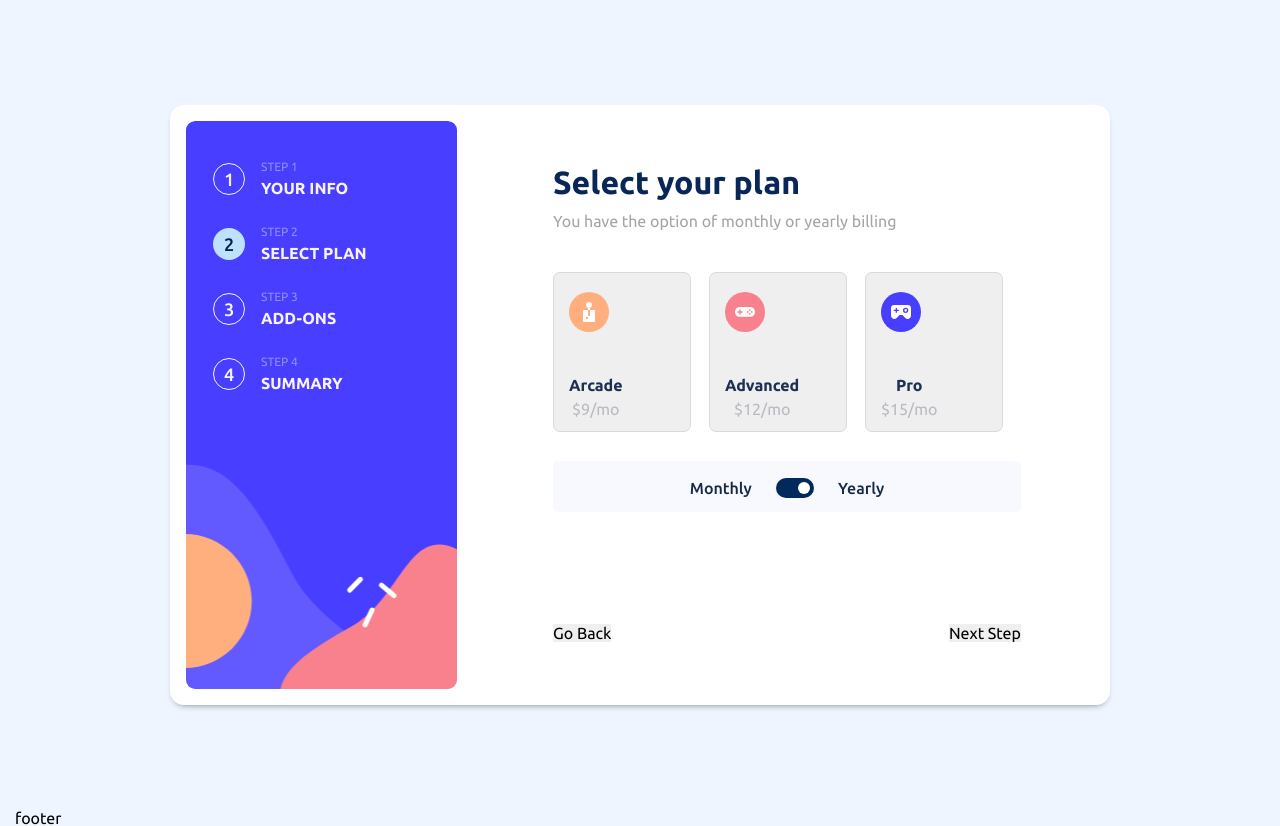
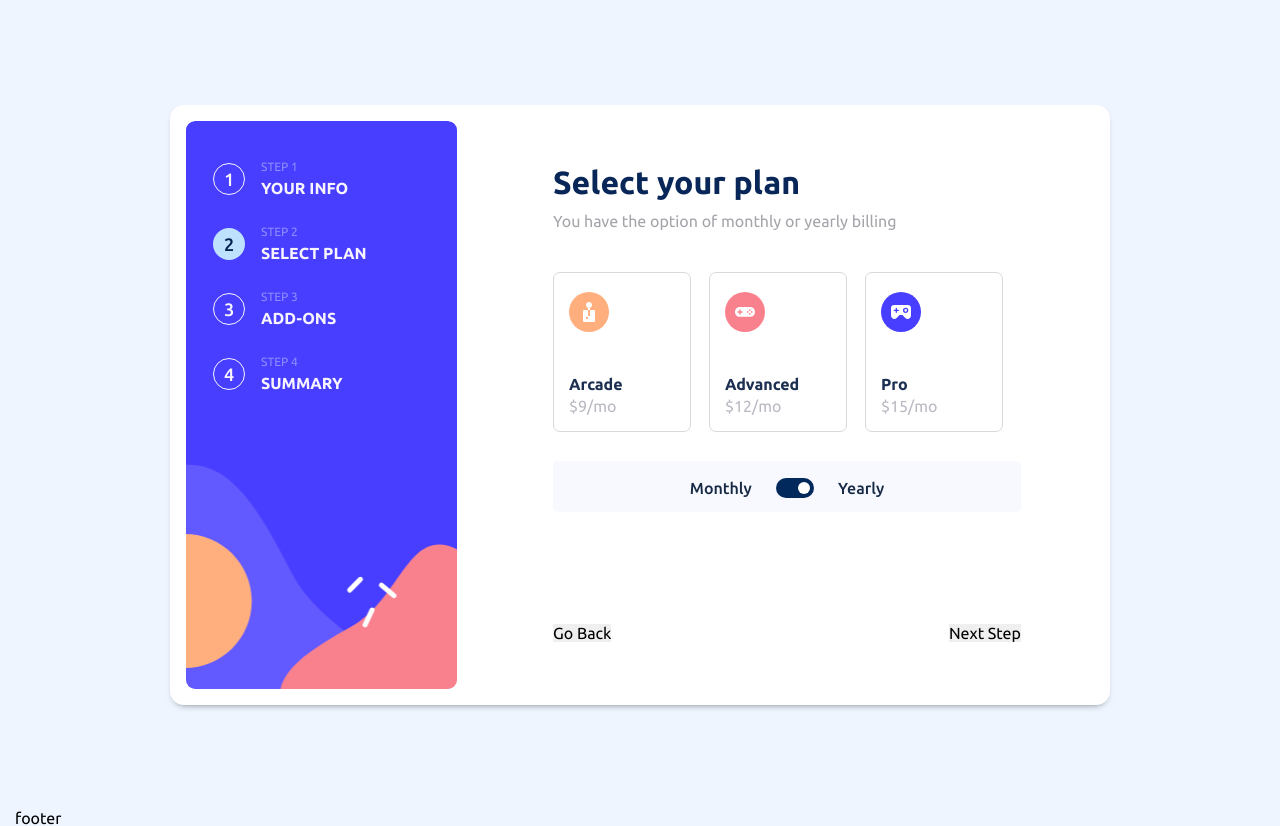
Before and after one commit to iskandar13abdurakhmonov/multi-step-form, a React (Create React App) app: page /select-plan in a window 1280 px wide. Built offline with nearby package versions, Linux system fonts and the light colour scheme.

Commit message:
fixed problems in plan and add-ons forms

```diff
--- a/src/UI/AddOnnSelect/AddOnnSelect.jsx
+++ b/src/UI/AddOnnSelect/AddOnnSelect.jsx
@@ -1,19 +1,26 @@
-import React from 'react'
+import React, { useState } from 'react'
 import style from './AddOnnSelect.module.css'
 
-export default function AddOnnSelect({ selectTitle, selectDescr, monthly, yearly}) {
-  return (
-    <div className={style.select}>
-        <input className={style.selectCheckbox} type="checkbox" />
-        <div className={style.selectTextbox}>
-            <h2 className={style.selectTitle}>
-                {selectTitle}
-            </h2>
-            <p className={style.selectDescr}>
-                {selectDescr}
-            </p>
+export default function AddOnnSelect({ addOn }) {
+    const [checked, setChecked] = useState(addOn.isChecked)
+
+    const handleCheckClick = (e) => {
+        setChecked(e.target.checked)
+    }
+
+    return (
+        <div className={`${style.select} ${checked ? style.selectActive : ''}`}>
+            <input
+                onChange={handleCheckClick}
+                className={style.selectCheckbox}
+                type="checkbox"
+                value={addOn.isChecked}
+            />
+            <div className={style.selectTextbox}>
+                <h2 className={style.selectTitle}>{addOn.title}</h2>
+                <p className={style.selectDescr}>{addOn.description}</p>
+            </div>
+            <span className={style.selectPlan}>{addOn.monthly}</span>
         </div>
-        <span className={style.selectPlan}>{monthly}</span>
-    </div>
-  )
+    )
 }
--- a/src/UI/AddOnnSelect/AddOnnSelect.module.css
+++ b/src/UI/AddOnnSelect/AddOnnSelect.module.css
@@ -13,6 +13,10 @@
 .select:hover {
     background-color: #F8F9FE;
     cursor: pointer;
+}
+
+.selectActive {
+    background-color: #F8F9FE;
 }
 
 .selectCheckbox {
--- a/src/UI/ChooseBox/ChooseBox.jsx
+++ b/src/UI/ChooseBox/ChooseBox.jsx
@@ -1,20 +1,30 @@
-import React from 'react'
+import React, { forwardRef, useState } from 'react'
 import style from './ChooseBox.module.css'
 
-export default function ChooseBox({ image, text, monthly, yearly }) {
+export const ChooseBox = forwardRef((props, ref) => {
+
+    const [isActive, setIsActive] = useState(false)
+
     return (
-        <button className={style.chooseBox}>
+        <div
+            onClick={() => {
+                setIsActive(!isActive)
+            }}
+            className={`${style.chooseBox} ${
+                isActive ? style.chooseBoxActive : ''
+            }`}
+        >
             <div className={style.box}>
                 <img
                     className={style.boxImage}
-                    src={image}
-                    alt=""
+                    src={props.image}
+                    alt={props.text}
                 />
                 <div className={style.textBox}>
-                    <h2 className={style.boxTitle}>{text}</h2>
-                    <span className={style.boxPlan}>{monthly}</span>
+                    <h2 className={style.boxTitle}>{props.text}</h2>
+                    <span className={style.boxPlan}>{props.monthly}</span>
                 </div>
             </div>
-        </button>
+        </div>
     )
-}
+})
--- a/src/UI/ChooseBox/ChooseBox.module.css
+++ b/src/UI/ChooseBox/ChooseBox.module.css
@@ -8,9 +8,15 @@
     border: 1px solid #D9D9DB;
     border-radius: 7px;
     transition: 0.3s ease-in;
+    cursor: pointer;
 }
 
-.chooseBox:hover {
+.chooseBox:hover{
+    background-color: #F8F9FE;
+    border-color: #544E95;
+}
+
+.chooseBoxActive {
     background-color: #F8F9FE;
     border-color: #544E95;
 }
--- a/src/components/AddOns/AddOns.jsx
+++ b/src/components/AddOns/AddOns.jsx
@@ -5,6 +5,32 @@ import { useNavigate } from 'react-router-dom'
 import Form from '../../UI/Form/Form'
 import Field from '../../UI/Field/Field'
 import AddOnnSelect from '../../UI/AddOnnSelect/AddOnnSelect'
+
+const addOns = [
+    {
+        title: 'Online Service',
+        description: 'Access to multiple games',
+        monthly: '+$1/mo',
+        yearly: '+10/yr',
+        isChecked: false,
+    },
+    {
+        title: 'Larger  storage',
+        description: 'Extra 1TB of cloud save',
+        monthly: '+$2/mo',
+        yearly: '+20/yr',
+        isChecked: false,
+    },
+    {
+        title: 'Customizable profile',
+        description: 'Custom theme on your profile',
+        monthly: '+$2/mo',
+        yearly: '+20/yr',
+        isChecked: false,
+    },
+]
+
+console.log(addOns)
 
 export default function AddOns() {
     const [state, setState] = useState()
@@ -35,27 +61,12 @@ export default function AddOns() {
                     </p>
                 </div>
                 <div className={style.formMain}>
-                    <Field label=''>
+                    {addOns.map((addOn, idx) => (
                         <AddOnnSelect
-                            selectTitle={'Online Service'}
-                            selectDescr={'Access to multiple games'}
-                            monthly={'+$1/mo'}
+                            key={idx}
+                            addOn={addOn}
                         />
-                    </Field>
-                    <Field label=''>
-                        <AddOnnSelect
-                            selectTitle={'Larger Storage'}
-                            selectDescr={'Extra 1TB of cloud save'}
-                            monthly={'+$2/mo'}
-                        />
-                    </Field>
-                    <Field label=''>
-                        <AddOnnSelect
-                            selectTitle={'Customizable profile'}
-                            selectDescr={'Custom theme on your profile'}
-                            monthly={'+$2/mo'}
-                        />
-                    </Field>
+                    ))}
                 </div>
                 <div className={style.formBottom}>
                     {/* <button onClick={() => handleBackClick()}>Go Back</button> */}
--- a/src/components/Plan/Plan.jsx
+++ b/src/components/Plan/Plan.jsx
@@ -7,8 +7,29 @@ import { Button } from '../../UI/Button/Button'
 import Field from '../../UI/Field/Field'
 import Form from '../../UI/Form/Form'
 import { Input } from '../../UI/Input/Input'
-import ChooseBox from '../../UI/ChooseBox/ChooseBox'
+import { ChooseBox } from '../../UI/ChooseBox/ChooseBox'
 import Switch from 'react-switch'
+
+const plans = [
+    {
+        image: '/images/icon-arcade.svg',
+        text: 'Arcade',
+        monthly: '$9/mo',
+        yearly: '$90/yr'
+    },
+    {
+        image: '/images/icon-advanced.svg',
+        text: 'Advanced',
+        monthly: '$12/mo',
+        yearly: '$120/yr'
+    },
+    {
+        image: '/images/icon-pro.svg',
+        text: 'Pro',
+        monthly: '$15/mo',
+        yearly: '$150/yr'
+    }
+]
 
 export default function Plan() {
     const [state, setState] = useState()
@@ -44,30 +65,14 @@ export default function Plan() {
                     </p>
                 </div>
                 <div className={style.formMain}>
-                    <Field label="">
-                        <ChooseBox
-                            image={'./images/icon-arcade.svg'}
-                            text={'Arcade'}
-                            monthly={'$9/mo'}
-                            yearly={'$90/yr'}
-                        />
-                    </Field>
-                    <Field label="">
-                        <ChooseBox
-                            image={'./images/icon-advanced.svg'}
-                            text={'Advanced'}
-                            monthly={'$12/mo'}
-                            yearly={'$120/yr'}
-                        />
-                    </Field>
-                    <Field label="">
-                        <ChooseBox
-                            image={'./images/icon-pro.svg'}
-                            text={'Pro'}
-                            monthly={'$15/mo'}
-                            yearly={'$150/yr'}
-                        />
-                    </Field>
+                    {plans.map((plan, idx) => <ChooseBox
+                            key={idx}
+                            plan={plan}
+                            image={plan.image}
+                            text={plan.text}
+                            monthly={plan.monthly}
+                            yearly={plan.yearly}
+                        />)}
                 </div>
                 <div className={style.switch}>
                     <label className={style.switchLabel}>Monthly</label>
```
